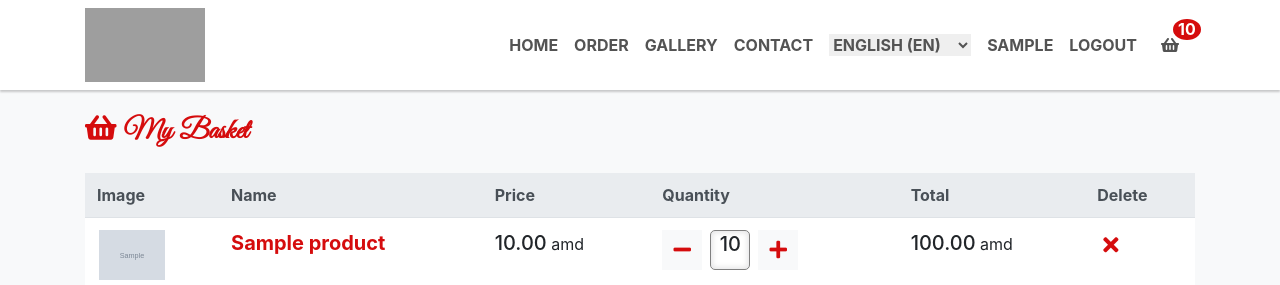
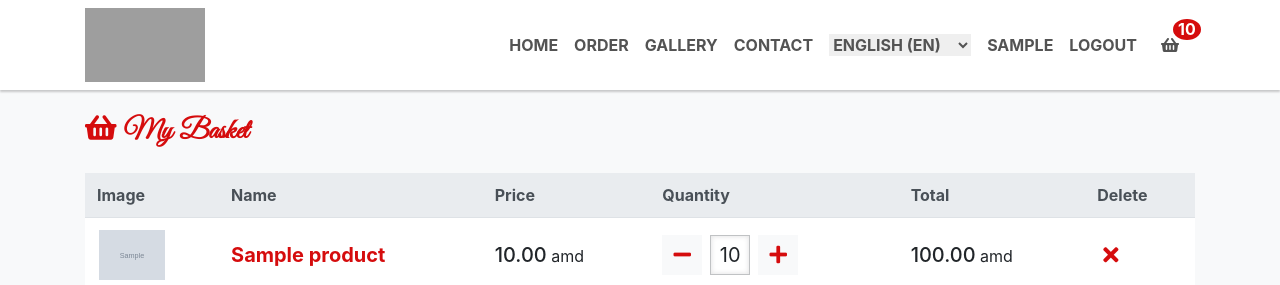
Before and after one commit to anialex17/OnlineShopLast, a Django app: page /en/basket/ in a window 1280 px wide. Shown: the top 285 px of the page. Run offline with Django 3.2, Linux system fonts and the light colour scheme; a user stored in the database is signed in; tables that the repository leaves empty hold one stand-in row (values such as "Sample post"); grey boxes marked "Sample" are stand-in pictures; some libraries are stand-ins or nearby versions; grey boxes are pictures that could not be loaded.

Commit message:
Katya-15.01.2022

```diff
--- a/static/CSS/style.css
+++ b/static/CSS/style.css
@@ -629,11 +629,13 @@ body {
     width: 40px;
     height: 40px;
     text-align: center;
-    box-shadow: 0px 0px 5px 2px rgba(133, 136, 139, 0.2) inset;
+    box-shadow: 0px 0px 4px 1px rgba(133, 136, 139, 0.2) inset;
     font-size: 20px;
-    font-weight: 500;
-    border: 1px solid grey;
-    border-radius: 5px;
+    border: 1px solid #c0c2c4;
+    display: flex;
+    justify-content: center;
+    flex-direction: column;
+    flex-wrap: nowrap;
 }
 
 .basket-content .table tbody td,
--- a/templates/basket/basket.html
+++ b/templates/basket/basket.html
@@ -36,16 +36,16 @@
                 {% endif %}
                 </div>
             </th>
-            <td class="font-weight-bold">
+            <td class="font-weight-bold align-middle">
                 <span class="d-sm-none">{% trans 'Product name' %}</span>
                 <a href="{% url 'product' item.product.category.url item.product.url %}" class="site-color food-name">{{ item.product.title }}</a>
             </td>
-            <td>
+            <td class="align-middle">
                 <span class="d-sm-none font-weight-bold">{% trans 'Food Price' %}</span>
                 <span class="food-price">{{ item.product.price }}</span>
                 <span>{% trans 'amd' %} </span>
             </td>
-            <td class="quantity">
+            <td class="quantity align-middle">
                 <span class="d-sm-none font-weight-bold">{% trans 'Product Quantity' %}</span>
                 <div class="d-flex add-to-basket-block">
                     <form action="{% url 'change_qty_minus' %}" method="post">
@@ -55,7 +55,7 @@
                             <i class="fas fa-minus site-color"></i>
                         </button>
                     </form>
-                    <span class="mr-2 product-quantity">{{item.quantity}}</span>
+                    <span class="mr-2 product-quantity align-middle">{{item.quantity}}</span>
                     <form action="{% url 'change_qty_plus' %}" method="post">
                         {% csrf_token %}
                         <input type="number" hidden name="increment_item" value="{{ item.id }}">
@@ -65,12 +65,12 @@
                     </form>
                 </div>
             </td>
-            <td>
+            <td class="align-middle">
                 <span class="d-sm-none font-weight-bold">{% trans 'Total Price' %}</span>
                 <span class="total-price">{{ item.total_price }}</span>
                 <span> {% trans 'amd' %}</span>
             </td>
-            <td>
+            <td class="align-middle">
                 <span class="d-sm-none font-weight-bold">{% trans 'Delete' %}</span>
                 <form action="{% url 'basket_remove' %}" method="post">
                     {% csrf_token %}
```
